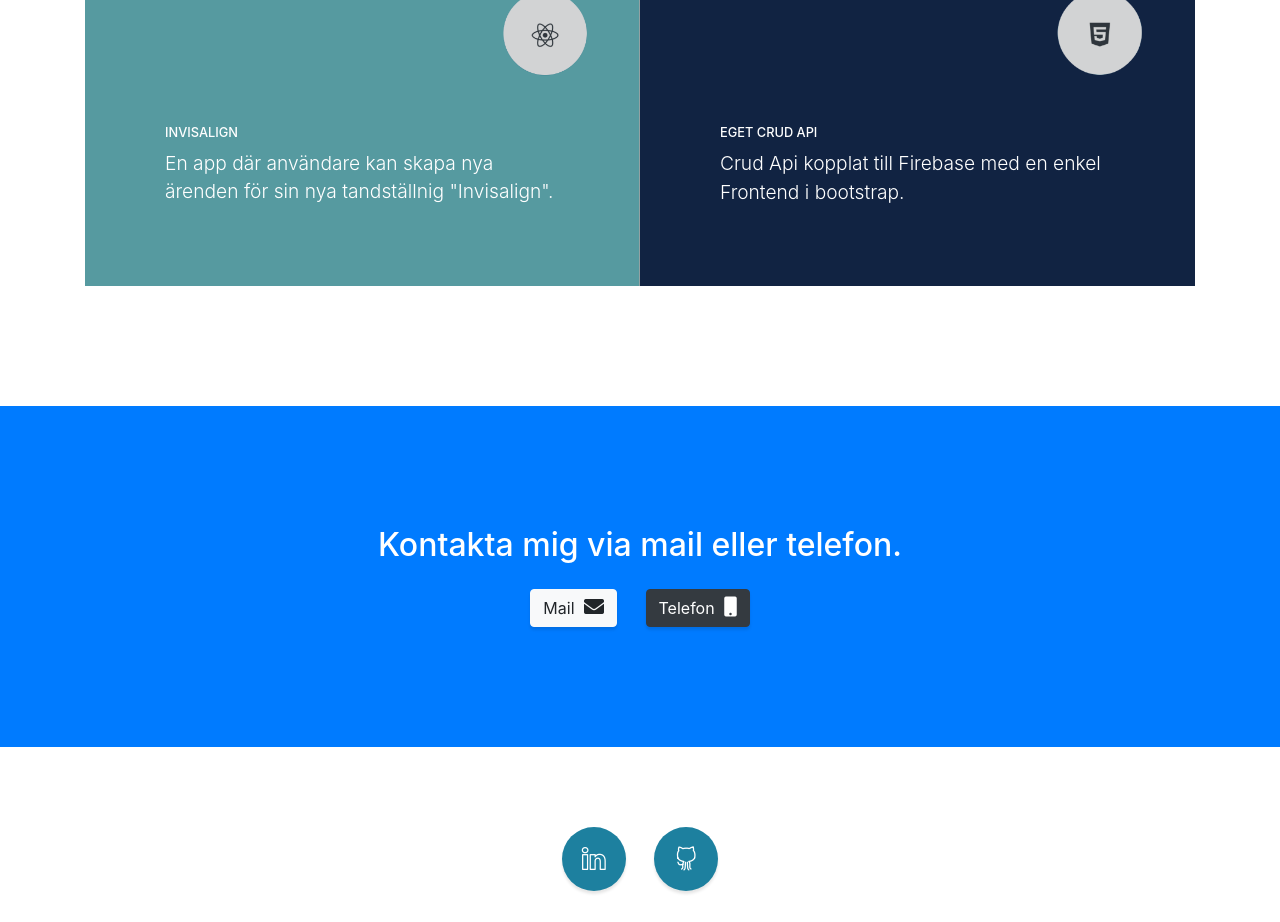
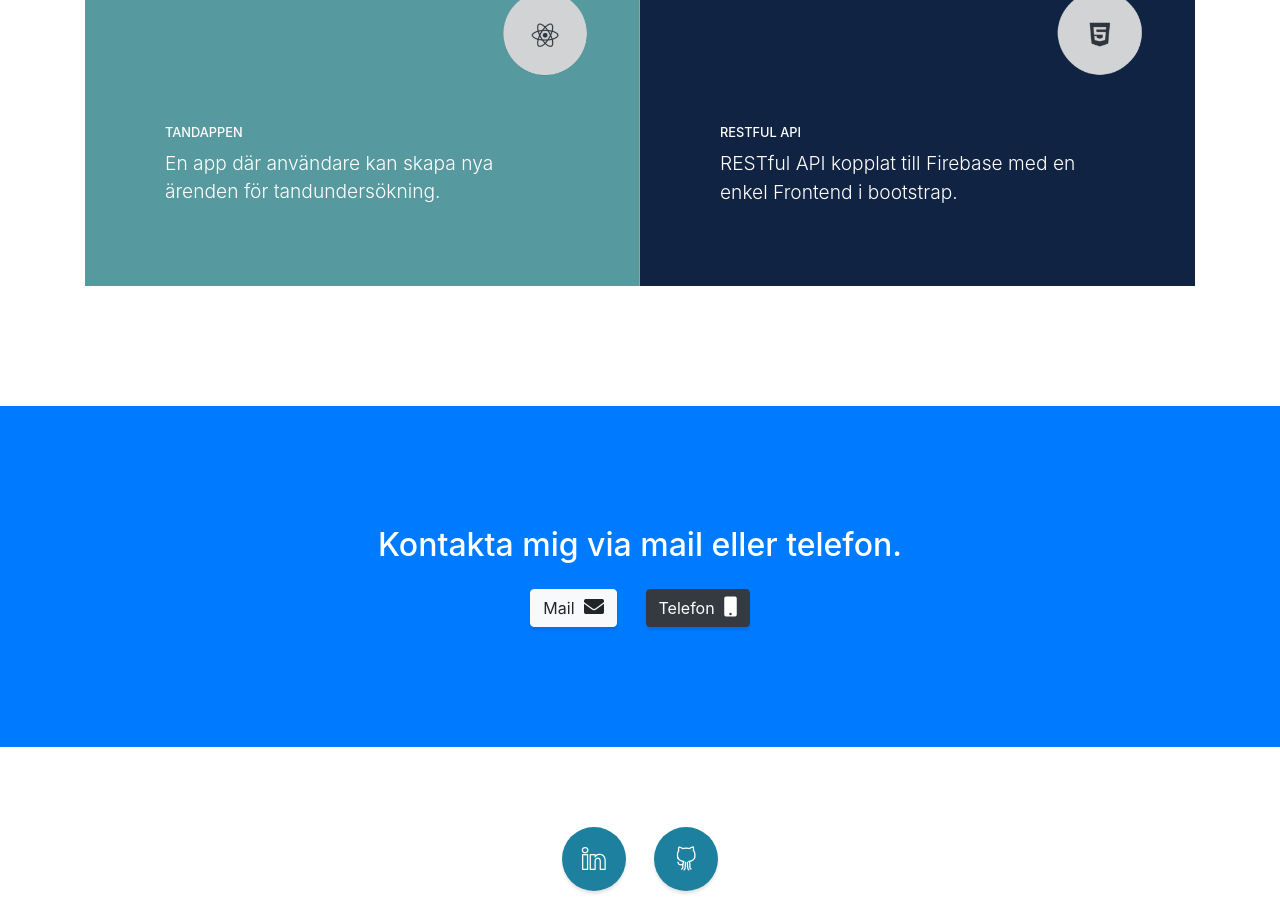
Before and after one commit to Alexanderjansson91/alexanderjansson, a website with bundled scripts: page index.html in a window 1280 px wide. Shown: the part 3140-4062 px from the top of the page. Built offline with nearby package versions, Linux system fonts and the light colour scheme; files whose address does not match are found by name.

Commit message:
info
change som info

```diff
--- a/index.html
+++ b/index.html
@@ -342,8 +342,8 @@
           <a class="portfolio-item" href="https://github.com/Alexanderjansson91/TandAppen/tree/master">
             <span class="caption">
               <span class="caption-content">
-                <h2>Invisalign</h2>
-                <p class="mb-0">En app där användare kan skapa nya ärenden för sin nya tandställnig "Invisalign".</p>
+                <h2>Tandappen</h2>
+                <p class="mb-0">En app där användare kan skapa nya ärenden för tandundersökning.</p>
               </span>
             </span>
             <img class="img-fluid" src="img/ReactNative.png" alt="Java">
@@ -353,8 +353,8 @@
           <a class="portfolio-item" href="https://github.com/Alexanderjansson91/FoodCatalogCrudApi">
             <span class="caption">
               <span class="caption-content">
-                <h2>Eget CRUD API</h2>
-                <p class="mb-0">Crud Api kopplat till Firebase med en enkel Frontend i bootstrap.</p>
+                <h2>RESTful API</h2>
+                <p class="mb-0">RESTful API kopplat till Firebase med en enkel Frontend i bootstrap.</p>
               </span>
             </span>
             <img class="img-fluid" src="img/html.png" alt="HTML5">
@@ -369,7 +369,7 @@
     <div class="container text-center">
       <h2 class="mb-4">Kontakta mig via mail eller telefon.</h2>
       <a href="mailto:alexander.oestling@gmail.com" class="btn btn-xl btn-light mr-4">Mail <i class="fa"> &#xf0e0;</i></a>
-      <a href="tel:+46761493200" class="btn btn-xl btn-dark">Telefon <i style="color:#fffff" class="fa"> &#xf10b;</i></a>
+      <a href="tel:+46761493200" class="btn btn-xl btn-dark">Telefon <i style="color:#ffffff" class="fa"> &#xf10b;</i></a>
     </div>
   </section>
 
```
